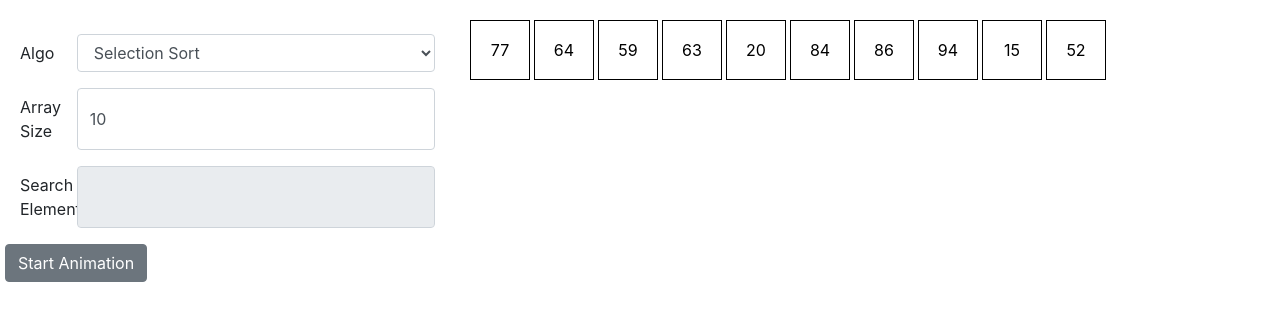
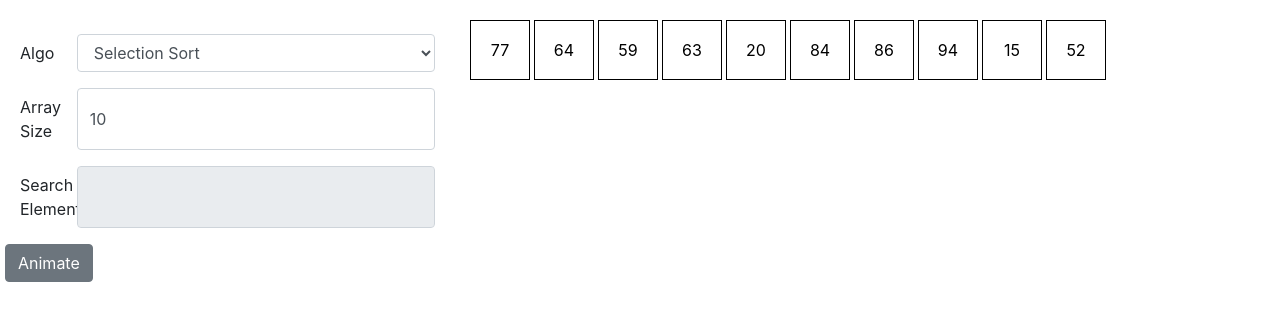
Before and after one commit to 1akshat/agorithm-visualizer, a plain HTML site: page index.html in a window 1280 px wide. Shown: the part 160-480 px from the top of the page. Drawn offline with nearby package versions, Linux system fonts and the light colour scheme.

Commit message:
typo fixes

```diff
--- a/index.html
+++ b/index.html
@@ -35,7 +35,7 @@
 				    </div>
 
 				    <div class="form-group row">
-			            <button type="button" class="btn btn-secondary" onclick="visualize()" id="start_button">Start Animation</button>
+			            <button type="button" class="btn btn-secondary" onclick="visualize()" id="start_button">Animate</button>
 				    </div>
 				</form>
 		    	</div>
```
